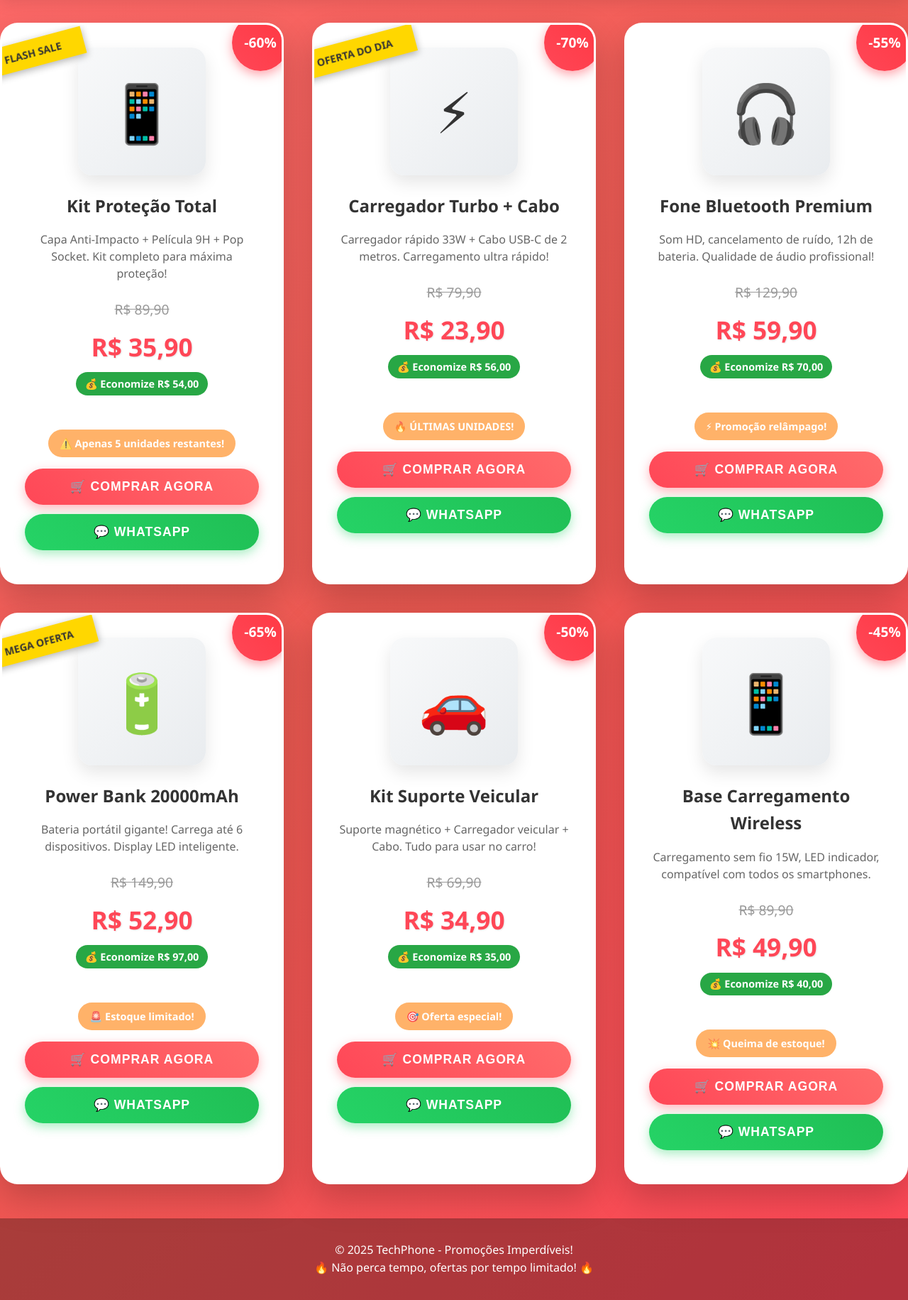
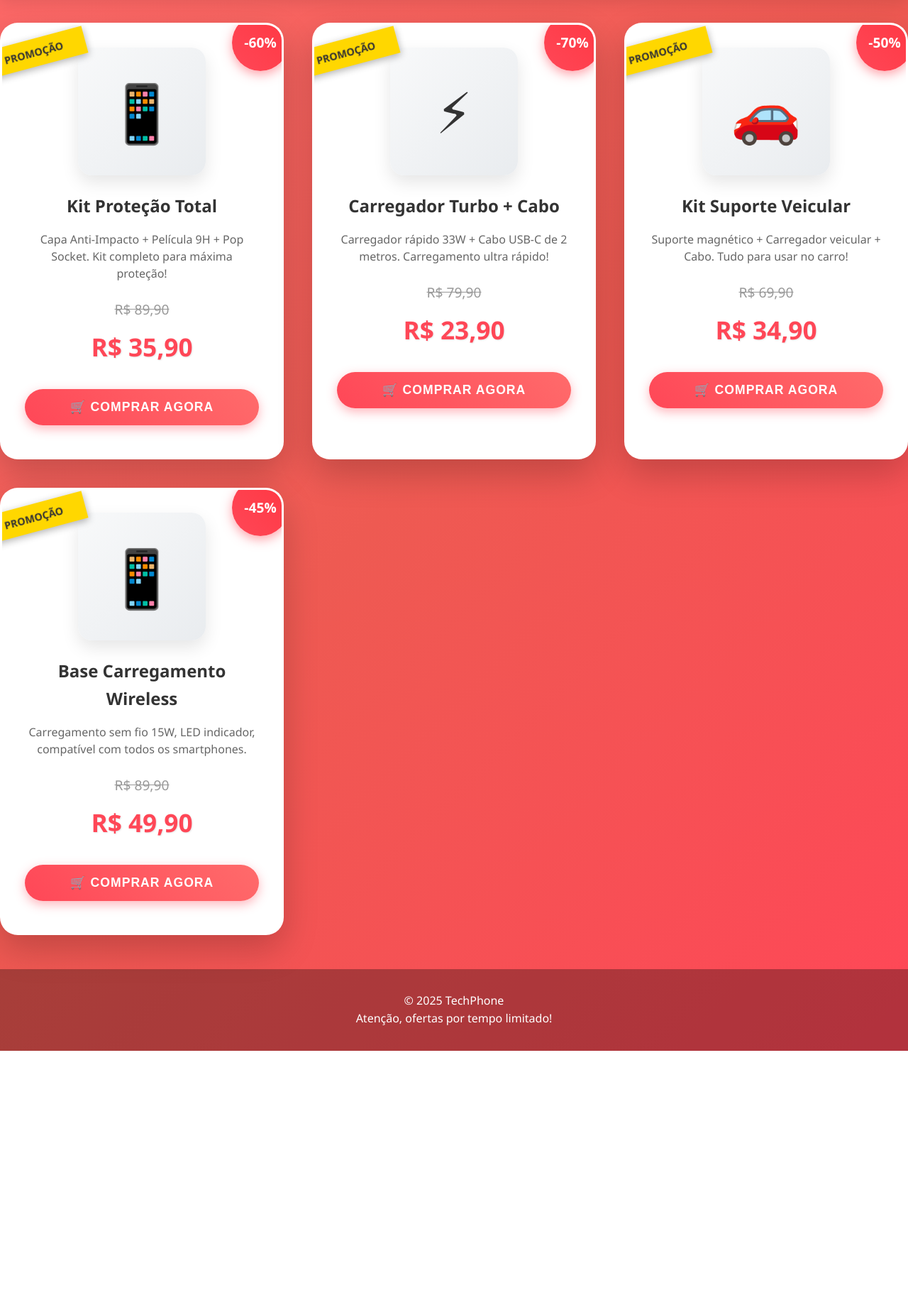
Before and after one commit to gustavosh1/e-commerce, a Django app: page /product/promotion/ in a window 1280 px wide. Shown: the part 235-2066 px from the top of the page at 71% size. After the commit the page ends 1715 px from the top, so only its background shows below. Run offline with Django 5.2, Linux system fonts and the light colour scheme.

Commit message:
feat: Simplificando aba de promoções

```diff
--- a/LojaOnline/product/templates/promotion/promotion.html
+++ b/LojaOnline/product/templates/promotion/promotion.html
@@ -16,102 +16,61 @@
         <div class="products_grid">
             <div class="product_card">
                 <div class="discount_badge">-60%</div>
-                <div class="flash_sale">FLASH SALE</div>
+                <div class="flash_sale">PROMOÇÃO</div>
                 <div class="product_image">📱</div>
                 <div class="product_name">Kit Proteção Total</div>
                 <div class="product_description">Capa Anti-Impacto + Película 9H + Pop Socket. Kit completo para máxima proteção!</div>
                 <div class="price_section">
                     <span class="old_price">R$ 89,90</span>
                     <span class="new_price">R$ 35,90</span>
-                    <div class="savings">💰 Economize R$ 54,00</div>
                 </div>
-                <div class="limited_stock">⚠️ Apenas 5 unidades restantes!</div>
                 <button class="btn" onclick="comprar('Kit Proteção Total', '35,90')">🛒 COMPRAR AGORA</button>
-                <button class="btn btn-whatsapp" onclick="whatsapp('Kit Proteção Total', '35,90')">💬 WhatsApp</button>
             </div>
 
             <div class="product_card">
                 <div class="discount_badge">-70%</div>
-                <div class="flash_sale">OFERTA DO DIA</div>
+                <div class="flash_sale">PROMOÇÃO</div>
                 <div class="product_image">⚡</div>
                 <div class="product_name">Carregador Turbo + Cabo</div>
                 <div class="product_description">Carregador rápido 33W + Cabo USB-C de 2 metros. Carregamento ultra rápido!</div>
                 <div class="price_section">
                     <span class="old_price">R$ 79,90</span>
                     <span class="new_price">R$ 23,90</span>
-                    <div class="savings">💰 Economize R$ 56,00</div>
                 </div>
-                <div class="limited_stock">🔥 ÚLTIMAS UNIDADES!</div>
                 <button class="btn" onclick="comprar('Carregador Turbo + Cabo', '23,90')">🛒 COMPRAR AGORA</button>
-                <button class="btn btn-whatsapp" onclick="whatsapp('Carregador Turbo + Cabo', '23,90')">💬 WhatsApp</button>
-            </div>
-
-            <div class="product_card">
-                <div class="discount_badge">-55%</div>
-                <div class="product_image">🎧</div>
-                <div class="product_name">Fone Bluetooth Premium</div>
-                <div class="product_description">Som HD, cancelamento de ruído, 12h de bateria. Qualidade de áudio profissional!</div>
-                <div class="price_section">
-                    <span class="old_price">R$ 129,90</span>
-                    <span class="new_price">R$ 59,90</span>
-                    <div class="savings">💰 Economize R$ 70,00</div>
-                </div>
-                <div class="limited_stock">⚡ Promoção relâmpago!</div>
-                <button class="btn" onclick="comprar('Fone Bluetooth Premium', '59,90')">🛒 COMPRAR AGORA</button>
-                <button class="btn btn-whatsapp" onclick="whatsapp('Fone Bluetooth Premium', '59,90')">💬 WhatsApp</button>
-            </div>
-
-            <div class="product_card">
-                <div class="discount_badge">-65%</div>
-                <div class="flash_sale">MEGA OFERTA</div>
-                <div class="product_image">🔋</div>
-                <div class="product_name">Power Bank 20000mAh</div>
-                <div class="product_description">Bateria portátil gigante! Carrega até 6 dispositivos. Display LED inteligente.</div>
-                <div class="price_section">
-                    <span class="old_price">R$ 149,90</span>
-                    <span class="new_price">R$ 52,90</span>
-                    <div class="savings">💰 Economize R$ 97,00</div>
-                </div>
-                <div class="limited_stock">🚨 Estoque limitado!</div>
-                <button class="btn" onclick="comprar('Power Bank 20000mAh', '52,90')">🛒 COMPRAR AGORA</button>
-                <button class="btn btn-whatsapp" onclick="whatsapp('Power Bank 20000mAh', '52,90')">💬 WhatsApp</button>
             </div>
 
             <div class="product_card">
                 <div class="discount_badge">-50%</div>
+                <div class="flash_sale">PROMOÇÃO</div>
                 <div class="product_image">🚗</div>
                 <div class="product_name">Kit Suporte Veicular</div>
                 <div class="product_description">Suporte magnético + Carregador veicular + Cabo. Tudo para usar no carro!</div>
                 <div class="price_section">
                     <span class="old_price">R$ 69,90</span>
                     <span class="new_price">R$ 34,90</span>
-                    <div class="savings">💰 Economize R$ 35,00</div>
                 </div>
-                <div class="limited_stock">🎯 Oferta especial!</div>
                 <button class="btn" onclick="comprar('Kit Suporte Veicular', '34,90')">🛒 COMPRAR AGORA</button>
-                <button class="btn btn-whatsapp" onclick="whatsapp('Kit Suporte Veicular', '34,90')">💬 WhatsApp</button>
             </div>
 
             <div class="product_card">
                 <div class="discount_badge">-45%</div>
+                <div class="flash_sale">PROMOÇÃO</div>
                 <div class="product_image">📱</div>
                 <div class="product_name">Base Carregamento Wireless</div>
                 <div class="product_description">Carregamento sem fio 15W, LED indicador, compatível com todos os smartphones.</div>
                 <div class="price_section">
                     <span class="old_price">R$ 89,90</span>
                     <span class="new_price">R$ 49,90</span>
-                    <div class="savings">💰 Economize R$ 40,00</div>
                 </div>
-                <div class="limited_stock">💥 Queima de estoque!</div>
                 <button class="btn" onclick="comprar('Base Carregamento Wireless', '49,90')">🛒 COMPRAR AGORA</button>
-                <button class="btn btn-whatsapp" onclick="whatsapp('Base Carregamento Wireless', '49,90')">💬 WhatsApp</button>
             </div>
         </div>
 
     <footer>
         <div class="container">
-            <p>&copy; 2025 TechPhone - Promoções Imperdíveis!</p>
-            <p>🔥 Não perca tempo, ofertas por tempo limitado! 🔥</p>
+            <p>&copy; 2025 TechPhone</p>
+            <p>Atenção, ofertas por tempo limitado!</p>
         </div>
     </footer>
 
```
